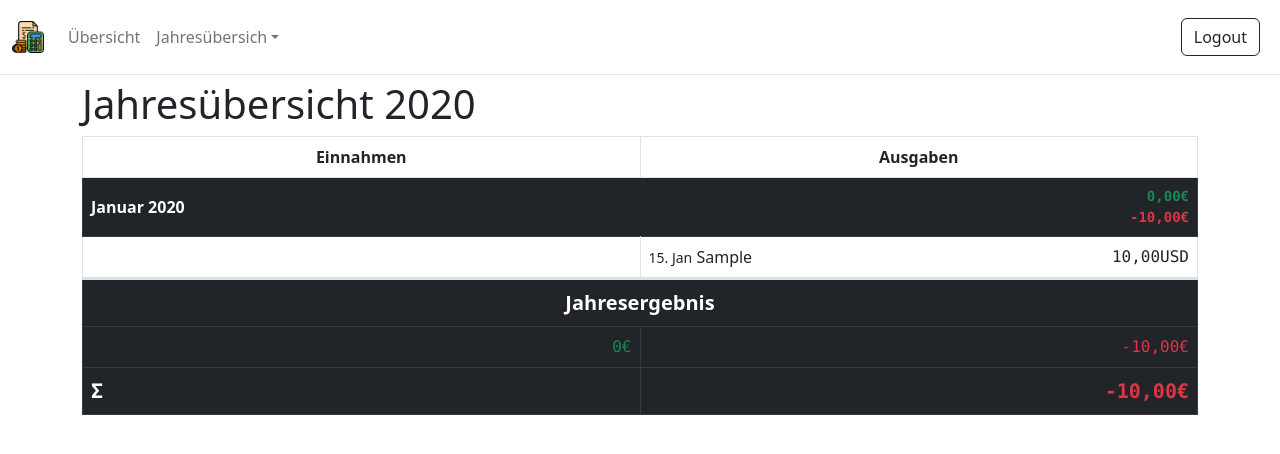
After one commit to dangrie158/BookKeeper, a Django app: page /summary/year/2020/ in a window 1280 px wide. The commit adds this page. Shown: the top 454 px of the page. Run offline with Django 4.2, Linux system fonts and the light colour scheme; a user stored in the database is signed in; tables that the repository leaves empty hold one stand-in row (values such as "Sample post"); some libraries are stand-ins or nearby versions.

Commit message:
added yearly summary

```diff
--- a/bookkeeper/templates/base.html
+++ b/bookkeeper/templates/base.html
@@ -30,7 +30,7 @@
 <body>
     {% if user.is_authenticated %}
     <div class="container">
-        <nav class="navbar navbar-expand-md fixed-top border-bottom bg-white" aria-label="Main navigation">
+        <nav class="navbar navbar-expand-lg fixed-top border-bottom bg-white d-print-none" aria-label="Main navigation">
             <div class="container-fluid" style="min-height:32px">
                 {% block brand_section %}
                 <a href="/" class="navbar-brand">
--- /dev/null
+++ b/bookkeeping/templates/bookkeeping/bookentry_archive_year.html
@@ -0,0 +1,90 @@
+{% extends "bookkeeping/base.html" %}
+{% load static %}
+{% load entry_stats %}
+
+{% block title %}Jahresübersicht {{ year | date:"Y" }}{% endblock %}
+
+{% block content %}
+<h1>Jahresübersicht {{ year | date:"Y" }}</h1>
+
+
+
+<table class="table table-bordered">
+    <thead>
+        <tr class="text-center">
+            <th>Einnahmen</th>
+            <th>Ausgaben</th>
+        </tr>
+    </thead>
+    <tbody>
+    {% regroup object_list by booking_month as month_objects %}
+    {% for month in month_objects %}
+        <tr class="table-dark">
+            <th colspan="2">
+                <div  class="hstack gap-4 text-end">
+                    <p class="mb-0">{{ month.grouper | date:'F Y' }}</p>
+                    <div class="vstack month-summary">
+                        <small class="font-monospace text-success">{{ month.list | entry_sum:"IN" | floatformat:2 }}€</small>
+                        <small class="font-monospace text-danger">{{ month.list | entry_sum:"EX" | floatformat:2 }}€</small>
+                    </div>
+                </div>
+            </th>
+        </tr>
+        {% for pair in month.list|zip_entries %}
+        <tr>
+            {% if pair.in_entry %}
+            <td style="width:50%" role="button" {% if pair.in_entry.is_booked_in_future %}class="disabled"{% endif %} onclick="window.location='{% url 'entry-update' pair.in_entry.id %}'">
+                <div class="row">
+                    <p class="col-md text-truncate my-0">
+                        <small>{{ pair.in_entry.booking_date | date:'d. M' }}</small>
+                        <span class="text-end">{{ pair.in_entry.shop | truncatechars:20 }}</span>
+                    </p>
+                    <p class="col-md-3 font-monospace text-end my-0">{{ pair.in_entry.amount | floatformat:2 }}{{ pair.in_entry.currency }}</p>
+                </div>
+            </td>
+            {% else %}
+            <td></td>
+            {% endif %}
+
+            {% if pair.ex_entry %}
+            <td style="width:50%" role="button" {% if pair.ex_entry.is_booked_in_future %}class="disabled"{% endif %} onclick="window.location='{% url 'entry-update' pair.ex_entry.id %}'">
+                <div class="row">
+                    <p class="col-md text-truncate my-0">
+                        <small>{{ pair.ex_entry.booking_date | date:'d. M' }}</small>
+                        <span class="text-end">{{ pair.ex_entry.shop | truncatechars:20 }}</span>
+                    </p>
+                    <p class="col-md-3 font-monospace text-end my-0">{{ pair.ex_entry.amount | floatformat:2 }}{{ pair.ex_entry.currency }}</p>
+                </div>
+            </td>
+            {% else %}
+            <td></td>
+            {% endif %}
+        </tr>
+        {% endfor %}
+    {% endfor %}
+    </tbody>
+    <tfoot>
+        <tr class="table-dark border-top border-3">
+            <td colspan="2" class="text-center fs-5 fw-bold">Jahresergebnis</td>
+        </tr>
+        <tr class="table-dark">
+            <td>
+                <div class="text-end font-monospace text-success">{{ object_list | entry_sum:'IN' }}€</div>
+            </td>
+            <td>
+                <div class="text-end font-monospace text-danger">{{ object_list | entry_sum:'EX' }}€</div>
+            </td>
+        </tr>
+        <tr class="table-dark">
+            <td>
+                <div class="font-monospace text-start fw-bold fs-5">&#425;</div>
+            </td>
+            <td>
+                {% with year_result=object_list|entry_sum %}
+                <div class="font-monospace text-end fw-bold {% if year_result <= 0 %}text-danger{% else %}text-success{% endif %} fs-5">{{ year_result }}€</div>
+                {% endwith %}
+            </td>
+        </tr>
+    </tfoot>
+</table>
+{% endblock %}
--- a/bookkeeping/templates/bookkeeping/bookentry_form.html
+++ b/bookkeeping/templates/bookkeeping/bookentry_form.html
@@ -1,7 +1,6 @@
 {% extends "bookkeeping/base.html" %}
 {% load static %}
 {% load widget_tweaks %}
-
 
 {% block title %}Eintrag Bearbeiten{% endblock %}
 
--- a/bookkeeping/templates/bookkeeping/bookentry_list.html
+++ b/bookkeeping/templates/bookkeeping/bookentry_list.html
@@ -61,15 +61,15 @@
                 <div  class="hstack gap-4 text-end">
                     <p class="mb-0">{{ month.grouper | date:'F Y' }}</p>
                     <div class="vstack month-summary">
-                        <small class="font-monospace text-success">{{ month | entry_sum:"IN" | floatformat:2 }}€</small>
-                        <small class="font-monospace text-danger">-{{ month | entry_sum:"EX" | floatformat:2 }}€</small>
+                        <small class="font-monospace text-success">{{ month.list | entry_sum:"IN" | floatformat:2 }}€</small>
+                        <small class="font-monospace text-danger">{{ month.list | entry_sum:"EX" | floatformat:2 }}€</small>
                     </div>
                 </div>
             </th>
         </tr>
         {% for entry in month.list %}
         <tr role="button" {% if entry.is_booked_in_future %}class="disabled"{% endif %} onclick="window.location='{% url 'entry-update' entry.id %}'">
-            <td>{{ entry.booking_date | date:'d.F' }}</td>
+            <td>{{ entry.booking_date | date:'d. M' }}</td>
             <td class="fw-bolder text-truncate">{{ entry.shop | truncatechars:20 }}</td>
             {% if entry.type == 'EX' %}
             <td class="font-monospace text-danger text-end">-{{ entry.amount | floatformat:2 }}{{ entry.currency }}</td>
--- a/bookkeeping/templatetags/entry_stats.py
+++ b/bookkeeping/templatetags/entry_stats.py
@@ -1,14 +1,33 @@
-from typing import Optional
+from itertools import zip_longest
+from typing import Iterable, NamedTuple
 from django import template
-from django.template.defaulttags import GroupedResult
+
+from bookkeeping.models import BookEntry
 
 
-def entry_sum(group: GroupedResult, entry_type: str | None = None):
-    entries = group.list
+def entry_sum(entries: Iterable[BookEntry], entry_type: str | None = None):
+    print("Mark" * 40)
+    print(entries)
     if entry_type is not None:
         entries = filter(lambda e: e.type == entry_type, entries)
-    return sum([entry.amount for entry in entries])
+
+    entry_amounts = map(lambda e: -e.amount if e.type == "EX" else e.amount, entries)
+    return sum(entry_amounts)
+
+
+class EntryPair(NamedTuple):
+    in_entry: BookEntry
+    ex_entry: BookEntry
+
+
+def zip_entries(group: Iterable[BookEntry]):
+    in_entries = filter(lambda e: e.type == "IN", group)
+    ex_entries = filter(lambda e: e.type == "EX", group)
+
+    for entry_pair in zip_longest(in_entries, ex_entries):
+        yield EntryPair(*entry_pair)
 
 
 register = template.Library()
 register.filter("entry_sum", entry_sum)
+register.filter("zip_entries", zip_entries)
--- a/bookkeeping/urls.py
+++ b/bookkeeping/urls.py
@@ -11,4 +11,5 @@ urlpatterns = [
     path("entries/<int:pk>/delete/", views.BookEntryDeleteView.as_view(), name="entry-delete"),
     path("entries/<int:pk>/split/", views.EntrySplitView.as_view(), name="entry-split"),
     path("receipts/<int:pk>/delete/", views.ReceiptDeleteView.as_view(), name="receipt-delete"),
+    path("summary/year/<int:year>/", views.SummaryView.as_view(), name="summary-yearly"),
 ]
--- a/bookkeeping/views.py
+++ b/bookkeeping/views.py
@@ -2,6 +2,7 @@ from contextlib import suppress
 from pathlib import Path
 from django.http import HttpResponseRedirect
 from django.views.generic import ListView, CreateView, UpdateView, DeleteView, DetailView
+from django.views.generic.dates import YearArchiveView
 from django.contrib.auth.mixins import LoginRequiredMixin
 from django.urls import reverse_lazy, reverse
 from django.core.files.uploadedfile import UploadedFile
@@ -179,3 +180,12 @@ class EntrySplitView(LoginRequiredMixin, UpdateView):
 
         kwargs.update({"user": self.request.user, "num_years": num_years})
         return kwargs
+
+
+class SummaryView(LoginRequiredMixin, YearArchiveView):
+    date_field = "booking_date"
+    make_object_list = True
+    allow_future = True
+
+    def get_queryset(self):
+        return models.BookEntry.objects.filter(user=self.request.user).order_by("booking_date")
```
